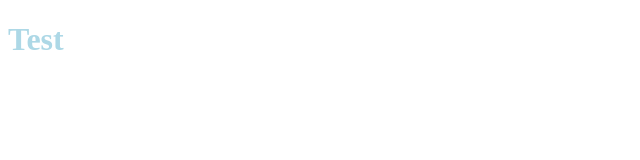
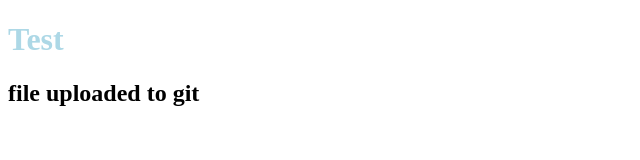
Before and after one commit to wasimhalim/git-test2, a plain HTML site: page index.html in a window 1280 px wide. Shown: the whole page, without its empty margins (0-640 px from the left). Drawn offline with Linux system fonts and the light colour scheme.

Commit message:
h1 new line added

```diff
--- a/index.html
+++ b/index.html
@@ -10,6 +10,8 @@
 
 <body>
     <h1>Test</h1>
+
+    <h2>file uploaded to git</h2>
 </body>
 
 </html>
```
